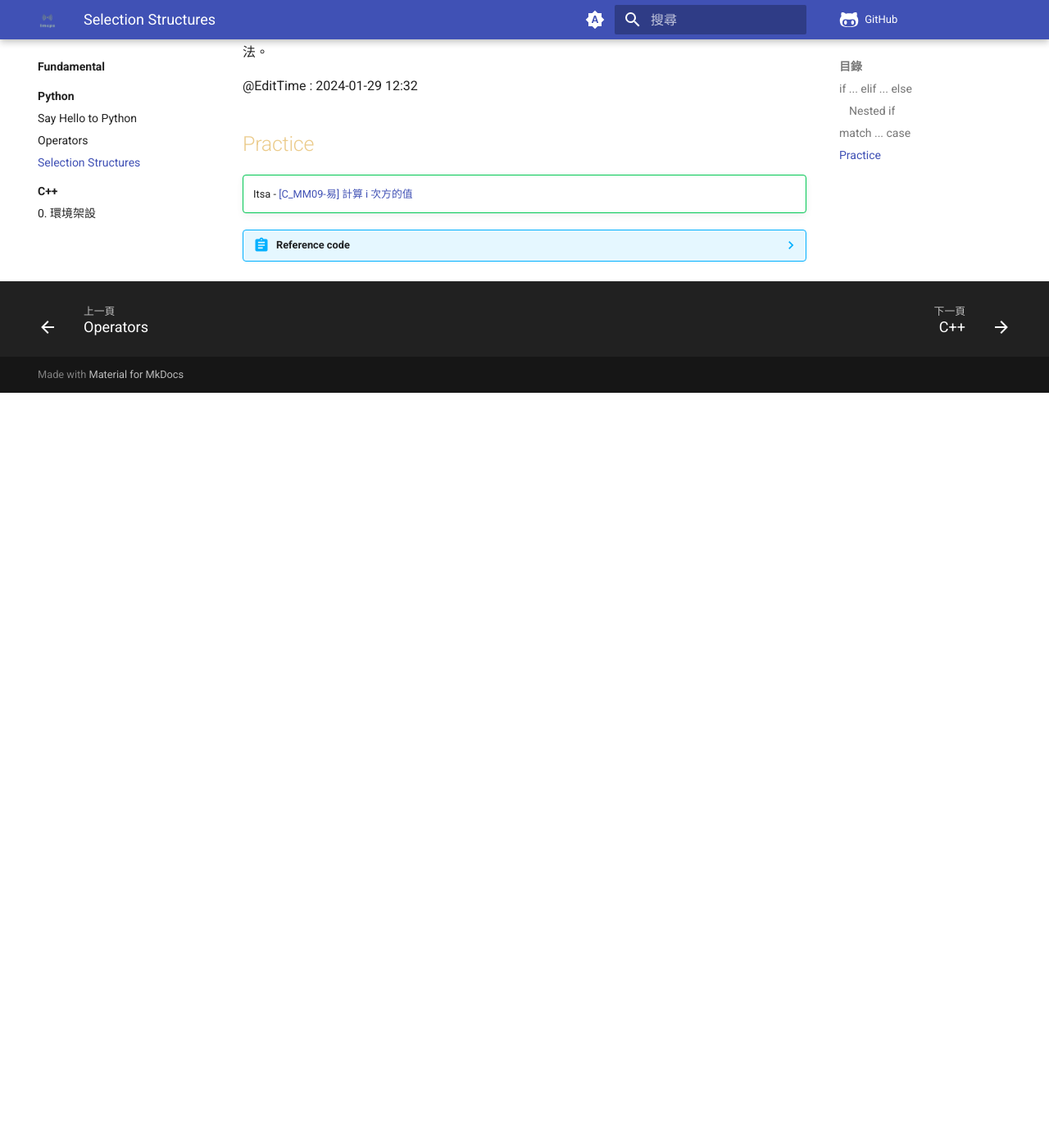
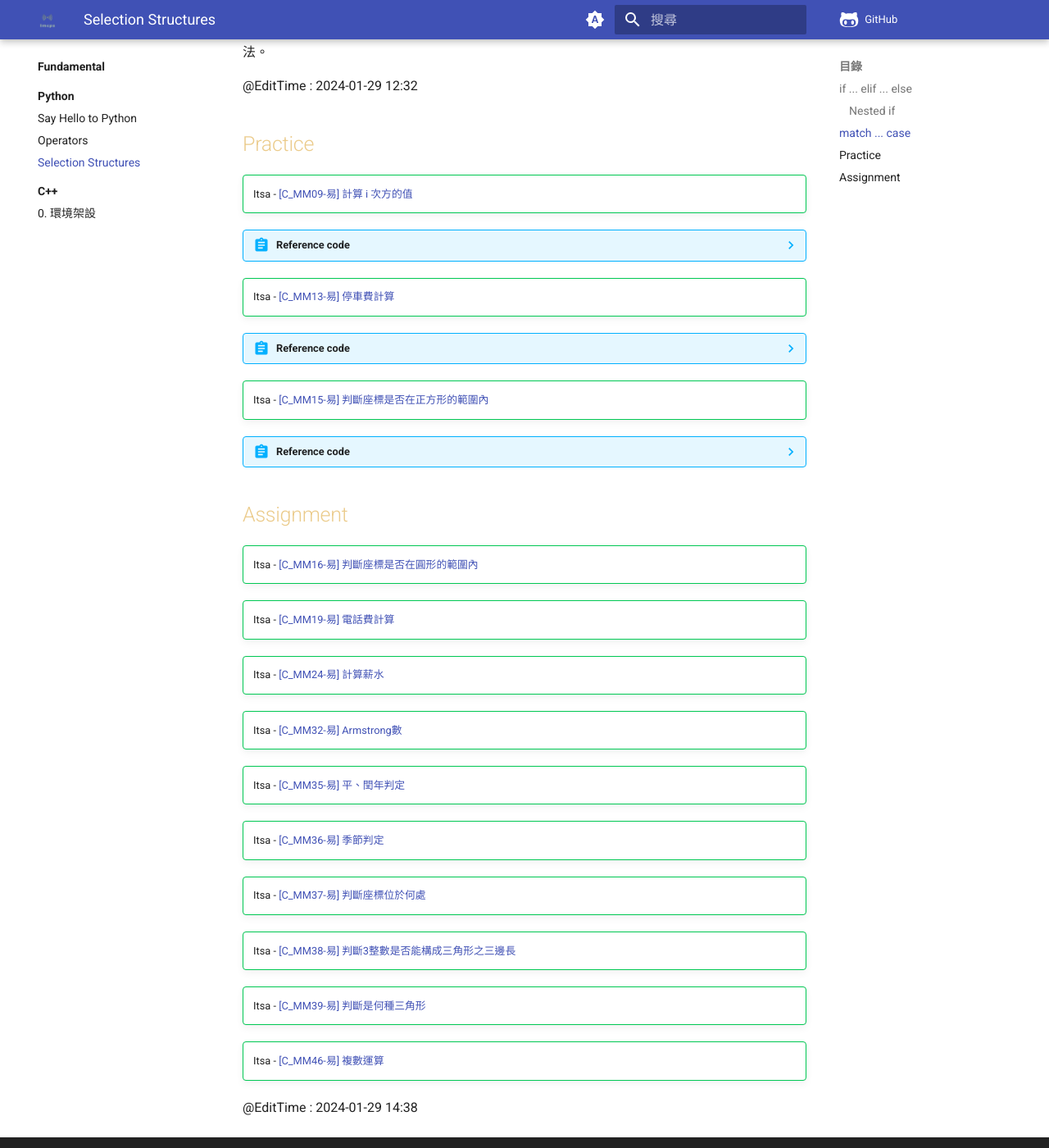
Before and after one commit to cheung4843/ZestAlgo, an MkDocs documentation site: the page built from docs/fundamental/python/selection_structures.md, in a window 1280 px wide and 1400 px high, scrolled down 6035 px. Shown: the whole window at 82% size. Built offline with MkDocs 1.6.1 and Material for MkDocs 9.7.7, drawn with Linux system fonts in a browser that asks for light colours; comment, search, counter and statistics services are not loaded; before the commit the page ends 6514 px from its top, so only the background shows below that.

Commit message:
modified: selection_structures.md
assignments

````diff
--- a/docs/fundamental/python/selection_structures.md
+++ b/docs/fundamental/python/selection_structures.md
@@ -292,3 +292,73 @@ Spring
     else:
         print(1 << i)
     ```
+!!! success ""
+    Itsa - [[C_MM13-易] 停車費計算](https://e-tutor.itsa.org.tw/e-Tutor/mod/programming/view.php?id=6891)
+
+??? abstract "Reference code"
+
+    ```python linenums="1"
+
+    h1, m1 = map(int, input().split())
+    h2, m2 = map(int, input().split())
+
+    paid = 0
+    minutes = (h2 - h1) * 60 + (m2 - m1)
+    if minutes > 240:
+        paid += ((minutes - 240) // 30) * 60
+        minutes = 240
+    if minutes > 120:
+        paid += ((minutes - 120) // 30) * 40
+        minutes = 120
+    paid += (minutes // 30) * 30
+
+    print(paid)
+    ```
+
+!!! success ""
+    Itsa - [[C_MM15-易] 判斷座標是否在正方形的範圍內](https://e-tutor.itsa.org.tw/e-Tutor/mod/programming/view.php?id=6897)
+
+??? abstract "Reference code"
+
+    ```python linenums="1"
+
+    x, y = map(int, input().split())
+
+    if 0 <= x <= 100 and 0 <= y <= 100:
+        print("inside")
+    else:
+        print("outside")
+    ```
+
+## Assignment
+!!! success ""
+    Itsa - [[C_MM16-易] 判斷座標是否在圓形的範圍內](https://e-tutor.itsa.org.tw/e-Tutor/mod/programming/view.php?id=6900)
+
+!!! success ""
+    Itsa - [[C_MM19-易] 電話費計算](https://e-tutor.itsa.org.tw/e-Tutor/mod/programming/view.php?id=6909)
+
+!!! success ""
+    Itsa - [[C_MM24-易] 計算薪水](https://e-tutor.itsa.org.tw/e-Tutor/mod/programming/view.php?id=6922)
+
+!!! success ""
+    Itsa - [[C_MM32-易] Armstrong數](https://e-tutor.itsa.org.tw/e-Tutor/mod/programming/view.php?id=6941)
+
+!!! success ""
+    Itsa - [[C_MM35-易] 平、閏年判定](https://e-tutor.itsa.org.tw/e-Tutor/mod/programming/view.php?id=6947)
+
+!!! success ""
+    Itsa - [[C_MM36-易] 季節判定](https://e-tutor.itsa.org.tw/e-Tutor/mod/programming/view.php?id=6949)
+
+!!! success ""
+    Itsa - [[C_MM37-易] 判斷座標位於何處](https://e-tutor.itsa.org.tw/e-Tutor/mod/programming/view.php?id=6951)
+
+!!! success ""
+    Itsa - [[C_MM38-易] 判斷3整數是否能構成三角形之三邊長](https://e-tutor.itsa.org.tw/e-Tutor/mod/programming/view.php?id=6953)
+
+!!! success ""
+    Itsa - [[C_MM39-易] 判斷是何種三角形](https://e-tutor.itsa.org.tw/e-Tutor/mod/programming/view.php?id=6955)
+
+!!! success ""
+    Itsa - [[C_MM46-易] 複數運算](https://e-tutor.itsa.org.tw/e-Tutor/mod/programming/view.php?id=6970)
+
+@EditTime : 2024-01-29 14:38
````
